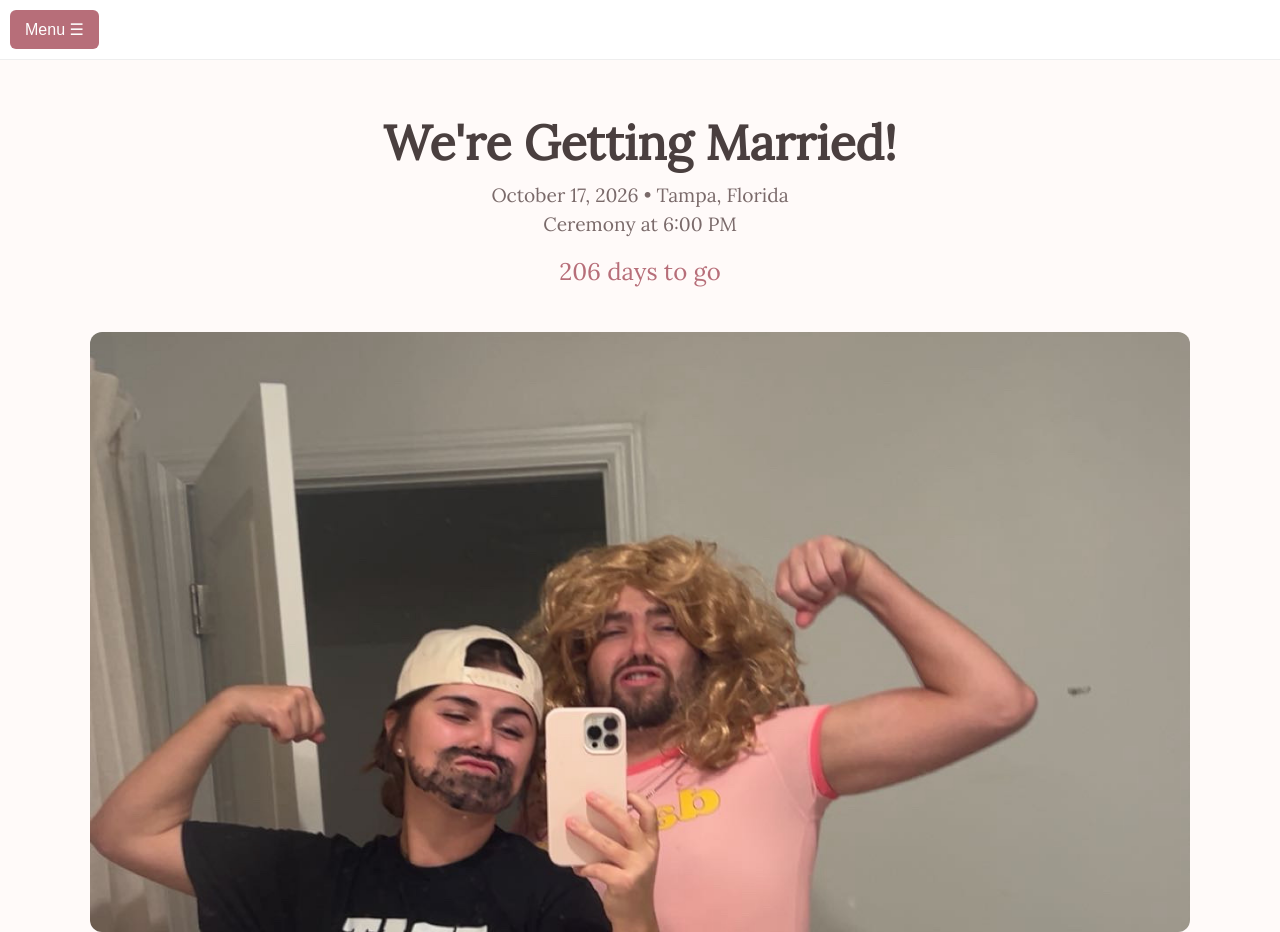
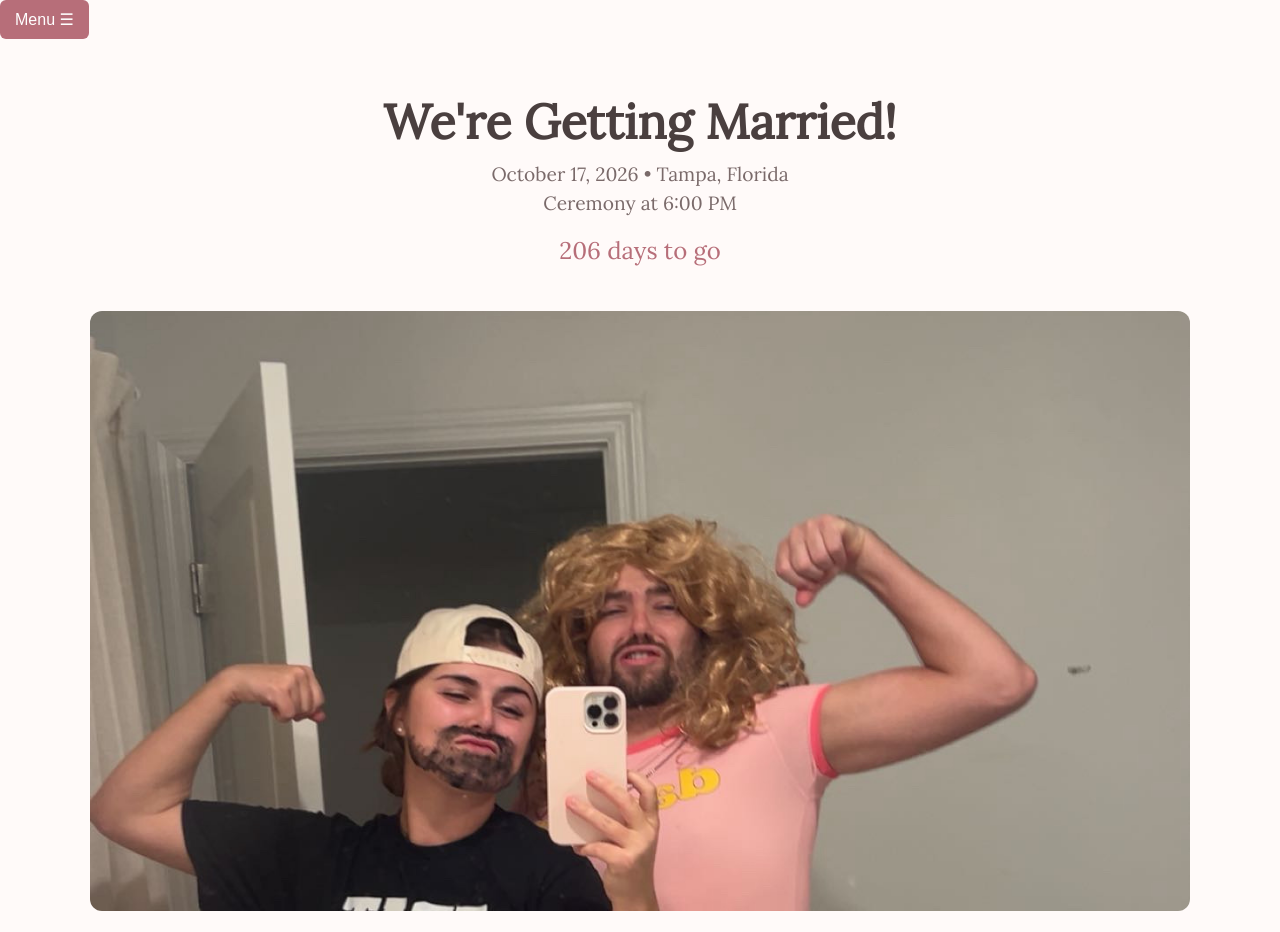
Before and after one commit to andrewblichasz0-pixel/Andrew-Sarah-Wedding, a plain HTML site: page index.html in a window 1280 px wide. After the commit the page ends 911 px from the top, so only its background shows below. Drawn offline with Linux system fonts and the light colour scheme.

Commit message:
Update index.html

```diff
--- a/index.html
+++ b/index.html
@@ -15,16 +15,6 @@ body{
 h1{
   font-size:3rem;
   margin-bottom:10px;
-}
-
-/* UPDATED HEADER */
-header{
-  position:sticky;
-  top:0;
-  z-index:10;
-  background:white;
-  padding:10px;
-  border-bottom:1px solid #eee;
 }
 
 /* dropdown button */
```
